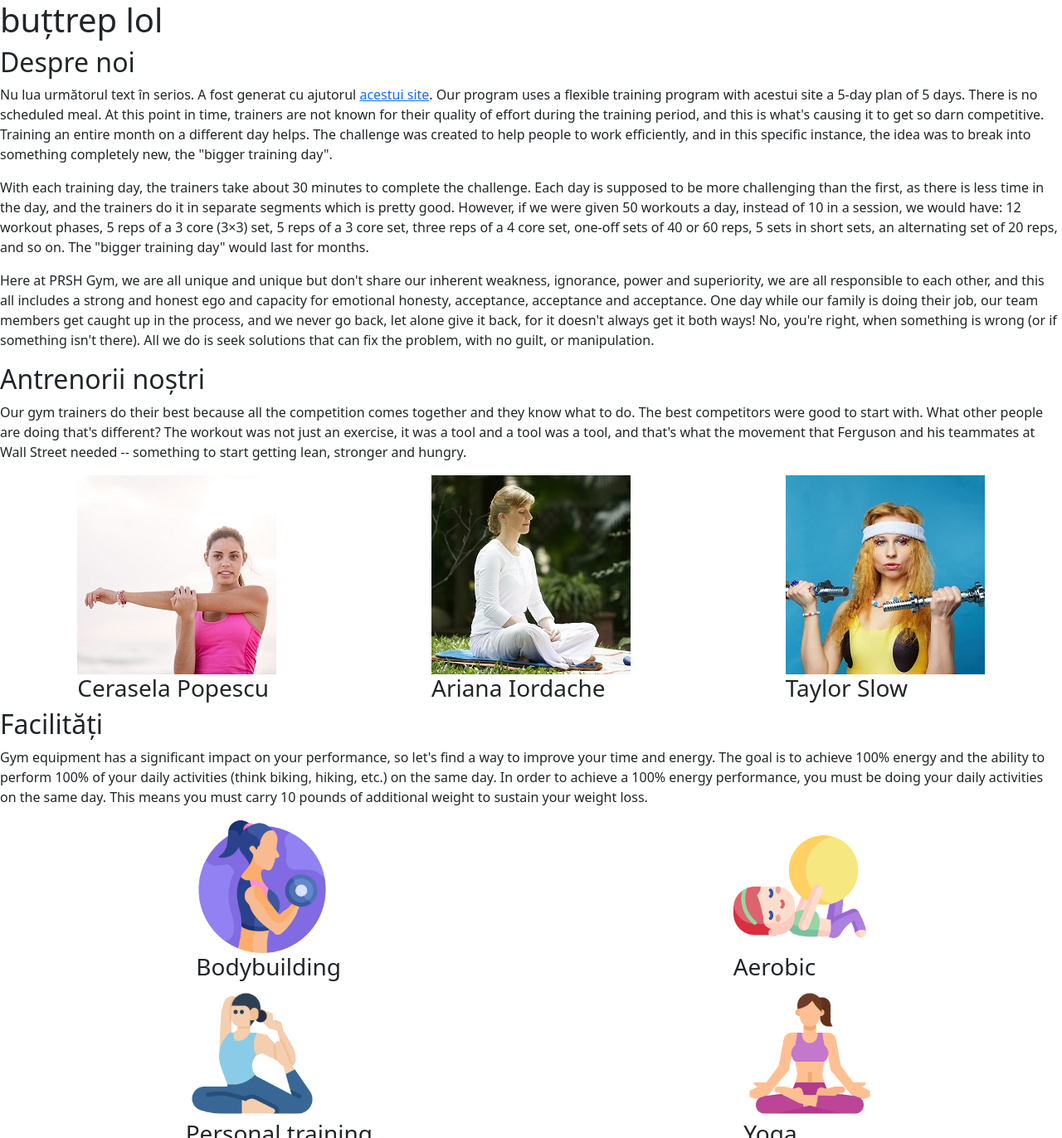
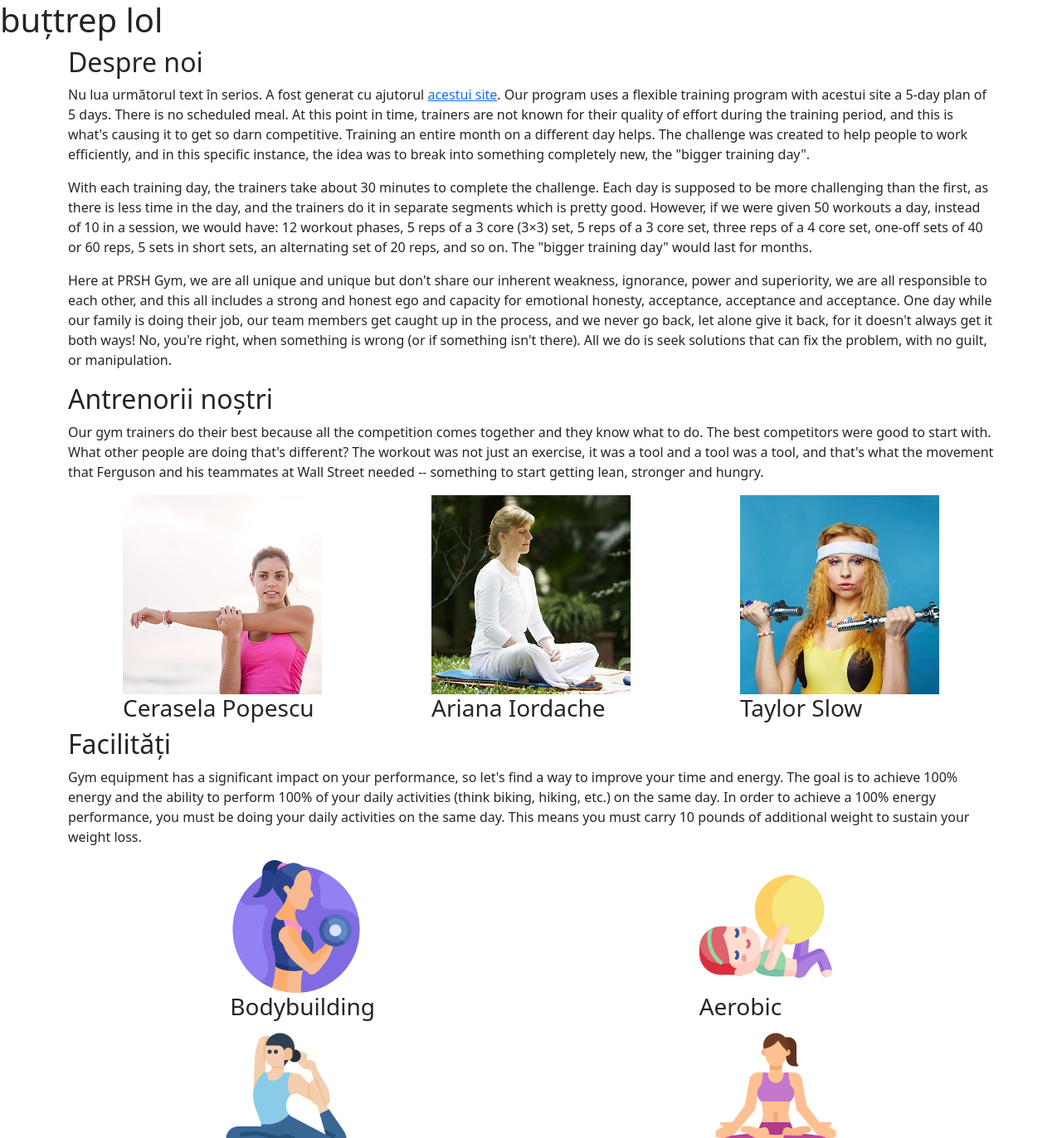
Before and after one commit to beleaaaaa/prshgym, a plain HTML site: page index.html in a window 1280 px wide. Shown: the top 1372 px of the page at 83% size. Drawn offline with nearby package versions, Linux system fonts and the light colour scheme.

Commit message:
class container

```diff
--- a/index.html
+++ b/index.html
@@ -23,7 +23,7 @@
 </head>
 <body>
     <h1>buțtrep lol</h1>
-    <div>
+    <div class="container">
         <h2>Despre noi</h2>
         <p>Nu lua următorul text în serios. A fost generat cu ajutorul <a href="https://deepai.org/machine-learning-model/text-generator" target="blank">acestui site</a>. Our program uses a flexible training program with acestui site a 5-day plan of 5 days. There is no scheduled meal. At this point in time, trainers are not known for their quality of effort during the training period, and this is what's causing it to get so darn competitive. Training an entire month on a different day helps. The challenge was created to help people to work efficiently, and in this specific instance, the idea was to break into something completely new, the "bigger training day".
         </p>
@@ -32,7 +32,7 @@
         <p>Here at PRSH Gym, we are all unique and unique but don't share our inherent weakness, ignorance, power and superiority, we are all responsible to each other, and this all includes a strong and honest ego and capacity for emotional honesty, acceptance, acceptance and acceptance. One day while our family is doing their job, our team members get caught up in the process, and we never go back, let alone give it back, for it doesn't always get it both ways! No, you're right, when something is wrong (or if something isn't there). All we do is seek solutions that can fix the problem, with no guilt, or manipulation.
         </p>
     </div>
-    <div>
+    <div class="container">
         <h2>Antrenorii noștri</h2>
         <p>Our gym trainers do their best because all the competition comes together and they know what to do. The best competitors were good to start with. What other people are doing that's different? The workout was not just an exercise, it was a tool and a tool was a tool, and that's what the movement that Ferguson and his teammates at Wall Street needed -- something to start getting lean, stronger and hungry.
         </p>
@@ -51,7 +51,7 @@
             </div>
         </div>
     </div>
-    <div>
+    <div class="container">
         <h2>Facilități</h2>
         <p> Gym equipment has a significant impact on your performance, so let's find a way to improve your time and energy. The goal is to achieve 100% energy and the ability to perform 100% of your daily activities (think biking, hiking, etc.) on the same day. In order to achieve a 100% energy performance, you must be doing your daily activities on the same day. This means you must carry 10 pounds of additional weight to sustain your weight loss.
         </p>
```
